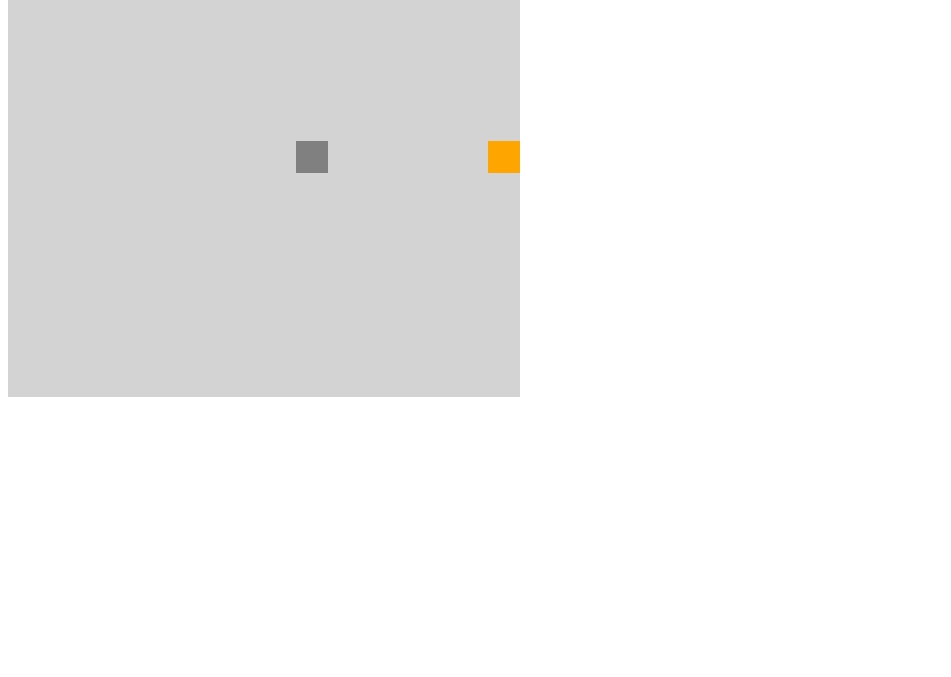
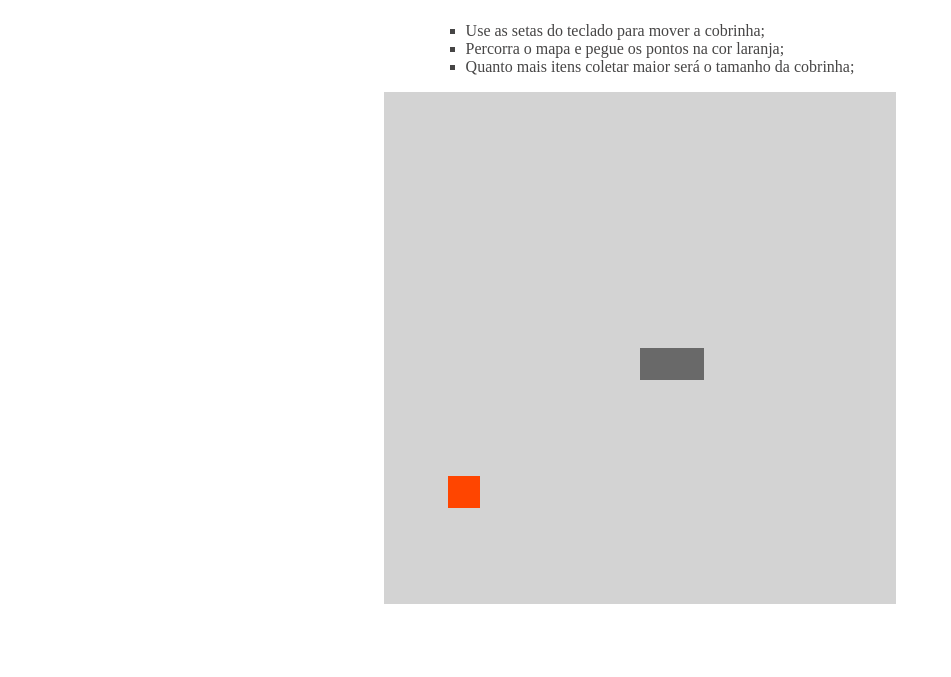
Before and after one commit to rena-cruz/dio-snake-game, a plain HTML site: page src/index.html in a window 1280 px wide. Shown: the part 123-800 px from the top of the page, without its empty margins (0-951 px from the left). Drawn offline with Linux system fonts and the light colour scheme.

Commit message:
Finishing the game

```diff
--- a/src/index.html
+++ b/src/index.html
@@ -9,7 +9,12 @@
     <title>Snake Game</title>
 </head>
 <body>
+    <h1>Snake Game!</h1>
+    <ul>
+        <li>Use as setas do teclado para mover a cobrinha;</li>
+        <li>Percorra o mapa e pegue os pontos na cor laranja;</li>
+        <li>Quanto mais itens coletar maior será o tamanho da cobrinha;</li>
+    </ul>
     <canvas id="snake" width="512" height="512"></canvas>
-
 </body>
 </html>
--- a/src/script.js
+++ b/src/script.js
@@ -18,14 +18,14 @@ function createBG() {
 }
 
 function createSnake(){
-    for(i=0; i < snake.length; i++){
-        context.fillStyle = "gray";
+    for(i = 0; i < snake.length; i++){
+        context.fillStyle = "dimgray";
         context.fillRect(snake[i].x, snake[i].y, box, box);
     }
 }
 
 function drawFood(){
-    context.fillStyle = "orange";
+    context.fillStyle = "orangered";
     context.fillRect(food.x, food.y, box, box);
 }
 
@@ -44,6 +44,13 @@ function startGame(){
     if(snake[0].y > 15 * box && direction == "down") snake[0].y = 0;
     if(snake[0].y < 0 && direction == "up") snake[0].y = 16 * box;
 
+    for(i = 1; i < snake.length; i++){
+        if(snake[0].x == snake[i].x && snake[0].y == snake[i].y){
+            clearInterval(game);
+            alert('Game Over');
+        }
+    }
+
     createBG();
     createSnake();
     drawFood();
@@ -56,7 +63,12 @@ function startGame(){
     if(direction == "up") snakeY -= box;
     if(direction == "down") snakeY += box;
 
-    snake.pop();
+    if(snakeX != food.x || snakeY != food.y){
+        snake.pop();
+    }
+    else{food.x = Math.floor(Math.random() * 15 + 1) * box;
+         food.y = Math.floor(Math.random() * 15 + 1) * box;
+    }
 
     let newHead = {
         x: snakeX,
--- a/src/style.css
+++ b/src/style.css
@@ -0,0 +1,18 @@
+body{
+    height: 95vh;
+    width: 95;
+    display: flex;
+    justify-content: center;
+    align-items: center;
+    flex-direction: column;
+    color: rgba(248, 92, 8, 0.897);
+}
+
+
+li {
+    list-style: square;
+    justify-content: center;
+    align-items: center;
+    flex-direction: column;
+    color: rgb(70, 69, 69);
+}
```
